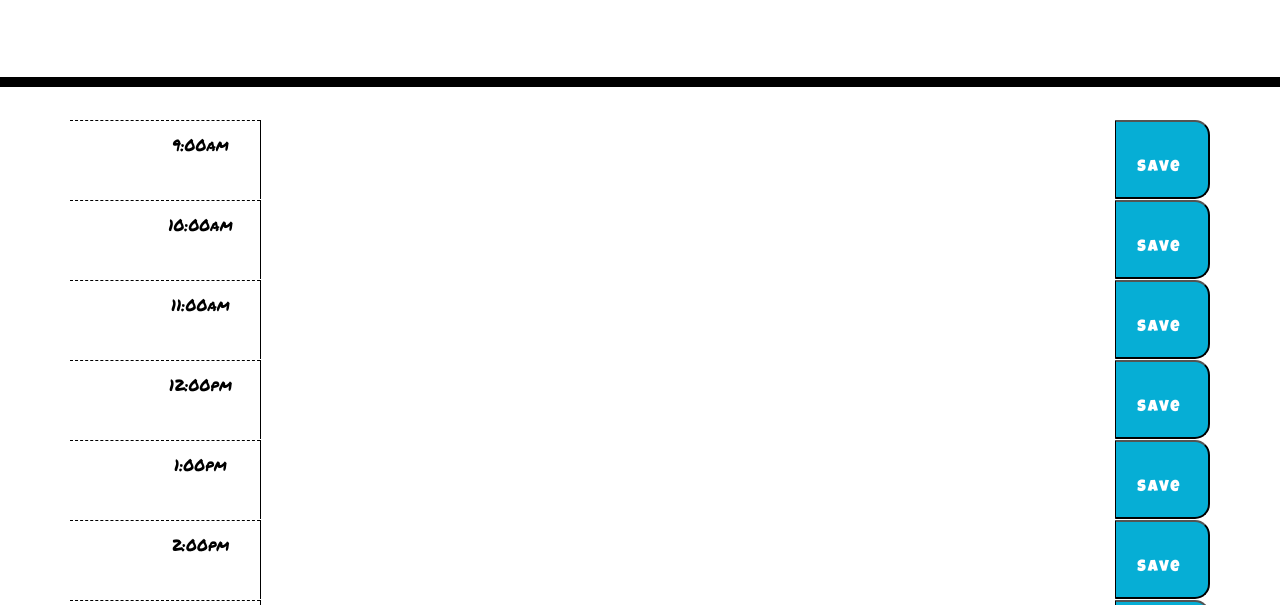
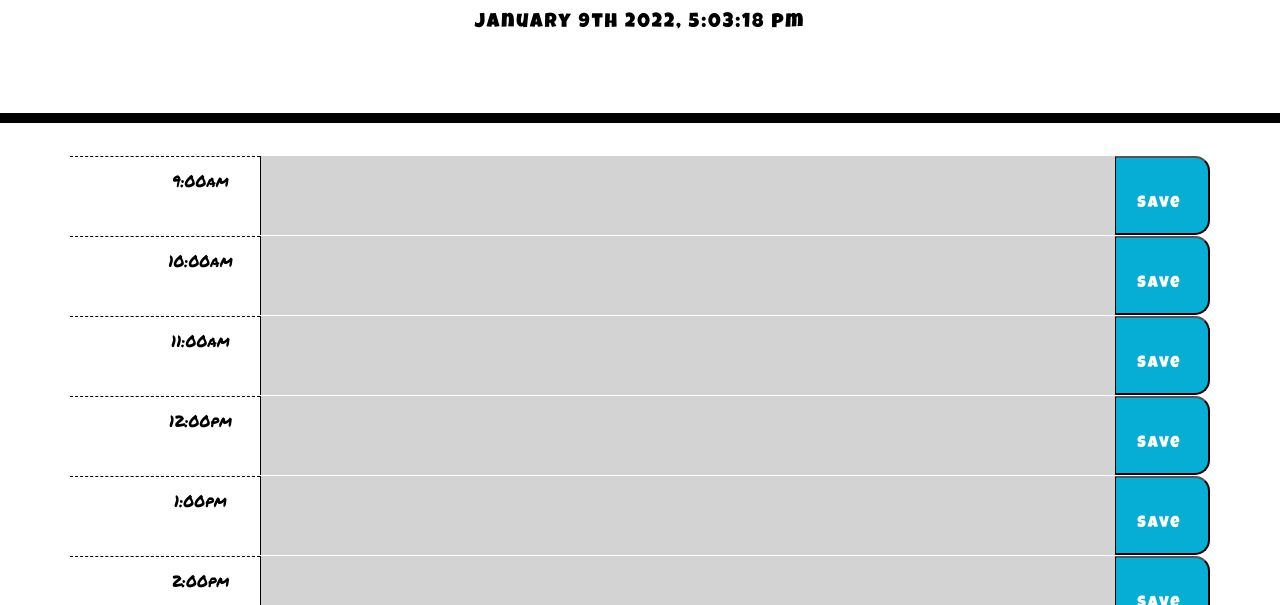
Before and after one commit to whosshazo/work-day-scheduler, a plain HTML site: page index.html in a window 1280 px wide. Shown: the part 181-786 px from the top of the page. Drawn offline with nearby package versions, Linux system fonts and the light colour scheme; files that its build step writes are made by us from their sources; a web font is replaced by a local one.

Commit message:
re link pages

```diff
--- a/index.html
+++ b/index.html
@@ -24,7 +24,7 @@
     <link rel="stylesheet" href="https://cdnjs.cloudflare.com/ajax/libs/open-iconic/1.1.1/font/css/open-iconic-bootstrap.min.css">
     <link href="https://fonts.googleapis.com/css2?family=Luckiest+Guy&family=Permanent+Marker&display=swap" rel="stylesheet">
     <link href="https://fonts.googleapis.com/css2?family=Luckiest+Guy&family=Permanent+Marker&display=swap" rel="stylesheet">
-    <link rel="stylesheet" href="style.css" />
+    <link rel="stylesheet" href="./develop/style.css" />
   </head>
 
   <body>
@@ -157,6 +157,6 @@
 
     <script src="https://code.jquery.com/jquery-3.4.1.min.js"></script>
     <script src="https://cdnjs.cloudflare.com/ajax/libs/moment.js/2.24.0/moment.min.js"></script>
-    <script src="script1.js"></script>
+    <script src="./develop/script1.js"></script>
     </body>
 </html>
```
